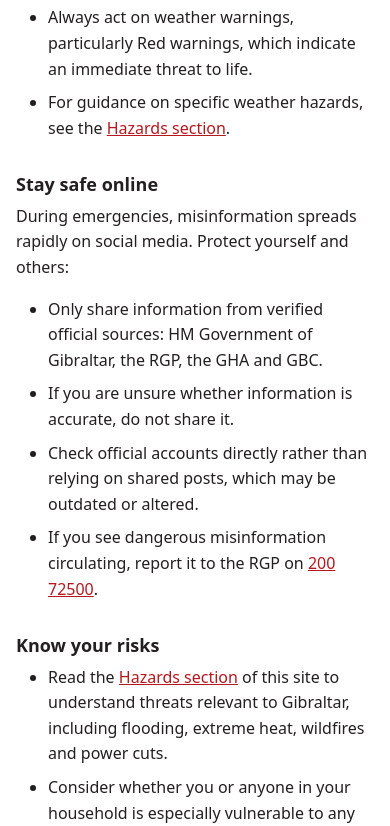
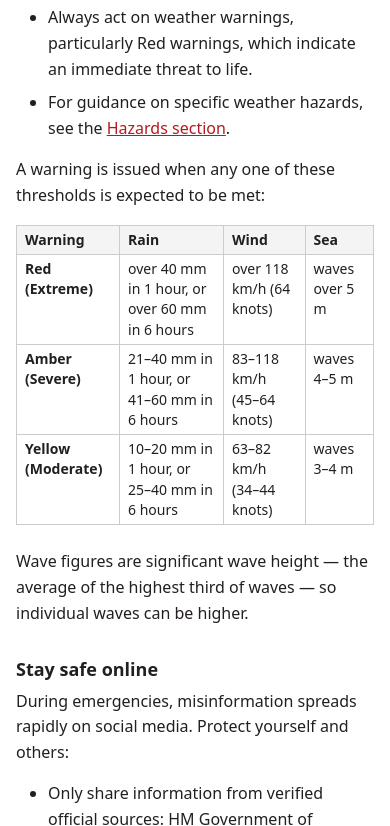
Before and after one commit to hmgog-comms/prepare-gibraltar, an Eleventy site: page src/get-prepared/index.md in a window 390 px wide. Shown: the part 2077-2903 px from the top of the page. Built offline with nearby package versions, Linux system fonts and the light colour scheme; Eleventy itself is replaced by a stand-in of ours; files that its build step writes are made by us from their sources.

Commit message:
Publish the Severe Weather Warning thresholds (#46)
The Severe Weather Warning thresholds, confirmed by the Met Office and sent by Ivor today.

**Where.** Get Prepared §1 "Be Informed" → Weather warnings, the section `/alerts/` already redirects to. A markdown table with a header row: Red (Extreme), Amber (Severe), Yellow (Moderate) against rain, wind and sea, with one line noting the sea figures are significant wave height. The tier bullets above it use the official names. The slide's mixed notation ("21 – 40mm/1h" beside "41 to 60 mm/6h") is normalised to words and en-dashes; no figure changed.

**Storms page.** Gains the `resources` section it was the only hazard to lack: one link to the thresholds, so they are not repeated on a second page.

**Stylesheet.** A scoped style for tables in page prose, which the site had none of. Real table at every width; cells wrap on a phone.

**Checks.** `npm run check` unchanged (17 numbers, 17 sourced; nothing in the table reads as a phone number). `npm run review` 32 of 32 pages, 0 violations. Screenshotted at 375px and 1200px.

**Merging** is a production deploy; three went out today. Suggest tomorrow morning as that day's one deploy.

```diff
--- a/src/assets/css/style.css
+++ b/src/assets/css/style.css
@@ -1626,6 +1626,39 @@ html {
   margin-bottom: var(--space-md);
 }
 
+/* Tables written in page prose (markdown) — first used for the Severe Weather
+   Warning thresholds under Get Prepared → Be Informed. Kept as a real table
+   at every width so the header row keeps its meaning for a screen reader;
+   the cells simply wrap on a phone. */
+.content-section table {
+  width: 100%;
+  border-collapse: collapse;
+  margin-block: var(--space-md) var(--space-lg);
+  font-size: 0.9375rem;
+  line-height: 1.45;
+}
+
+.content-section th,
+.content-section td {
+  border: 1px solid var(--color-border);
+  padding: var(--space-sm) var(--space-md);
+  text-align: left;
+  vertical-align: top;
+}
+
+.content-section th {
+  background-color: var(--color-surface);
+  font-weight: 700;
+}
+
+@media (max-width: 599px) {
+  .content-section th,
+  .content-section td {
+    padding: var(--space-xs) var(--space-sm);
+    font-size: 0.875rem;
+  }
+}
+
 .content-section ul,
 .content-section ol {
   padding-left: var(--space-xl);
--- a/src/get-prepared/index.md
+++ b/src/get-prepared/index.md
@@ -40,13 +40,30 @@ sections:
       The Gibraltar Meteorological Office issues weather warnings for severe conditions affecting Gibraltar and the surrounding area.
 
 
-      - Warnings use a colour-coded system — **Yellow, Amber and Red** — indicating the severity and likelihood of dangerous weather.
+      - Warnings use a colour-coded system — **Yellow (Moderate), Amber (Severe) and Red (Extreme)** — indicating how severe the weather is expected to be.
 
       - Warnings are published by the Gibraltar Meteorological Office and shared through HM Government of Gibraltar social media.
 
       - Always act on weather warnings, particularly Red warnings, which indicate an immediate threat to life.
 
       - For guidance on specific weather hazards, see the [Hazards section](/hazards/).
+
+
+      A warning is issued when any one of these thresholds is expected to be met:
+
+
+      | Warning | Rain | Wind | Sea |
+
+      | --- | --- | --- | --- |
+
+      | **Red (Extreme)** | over 40 mm in 1 hour, or over 60 mm in 6 hours | over 118 km/h (64 knots) | waves over 5 m |
+
+      | **Amber (Severe)** | 21–40 mm in 1 hour, or 41–60 mm in 6 hours | 83–118 km/h (45–64 knots) | waves 4–5 m |
+
+      | **Yellow (Moderate)** | 10–20 mm in 1 hour, or 25–40 mm in 6 hours | 63–82 km/h (34–44 knots) | waves 3–4 m |
+
+
+      Wave figures are significant wave height — the average of the highest third of waves — so individual waves can be higher.
 
 
       ### Stay safe online
```
Also changed, not shown: CLAUDE.md (+7 -6 lines), src/hazards/storms.md (+3 -0 lines).
